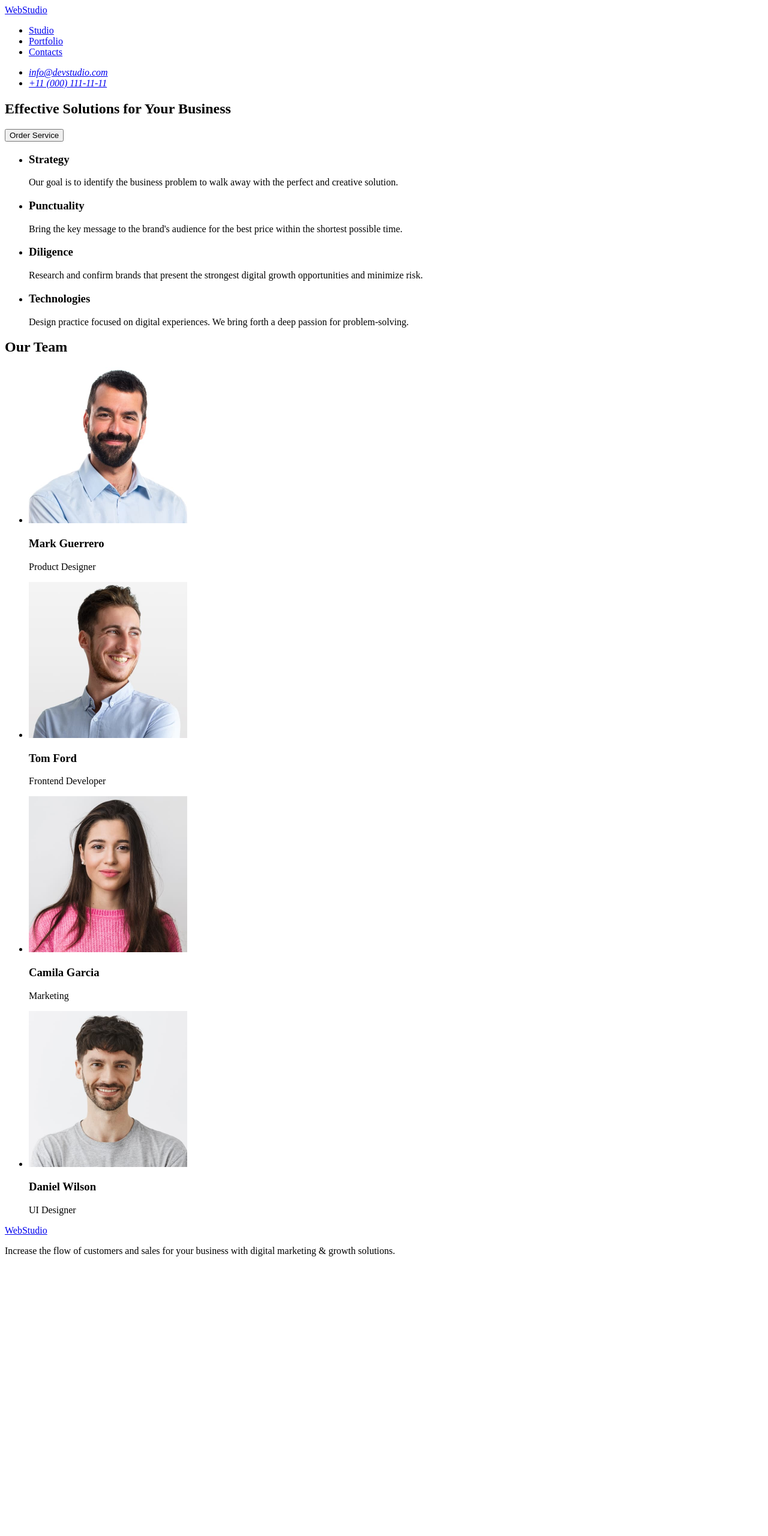
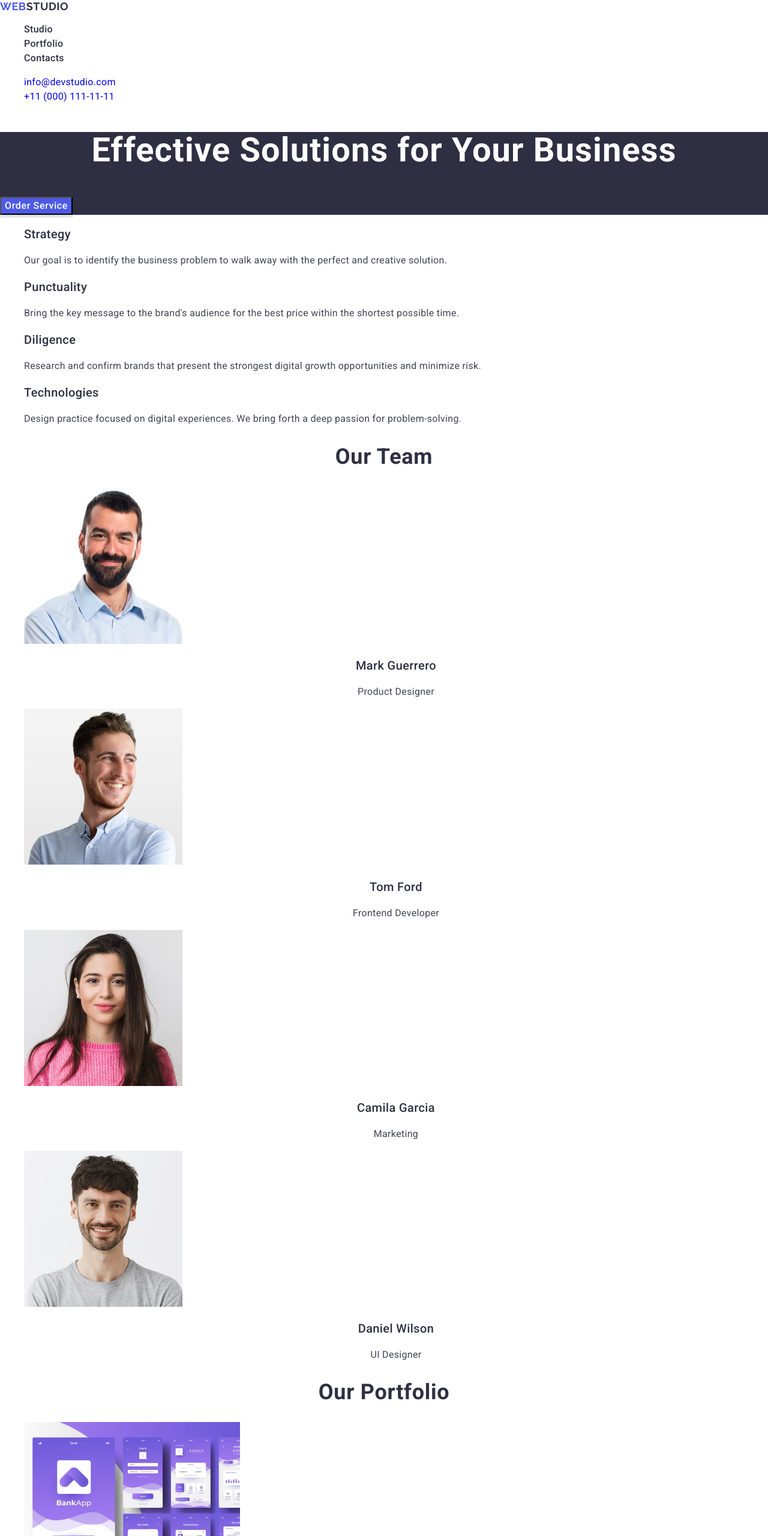
Before and after one commit to Tetiana-Polishchuk3/goit-markup-hw-02, a plain HTML site: page index.html in a window 1280 px wide. Shown: the top 2560 px of the page at 60% size. Before the commit the page ends 2110 px from the top, so only its background shows below. Drawn offline with nearby package versions, Linux system fonts and the light colour scheme.

Commit message:
add styles

```diff
--- /dev/null
+++ b/css/styles.css
@@ -0,0 +1,143 @@
+body {
+  font-family: 'Roboto', sans-serif;
+  color: #434455;
+  background-color: #ffffff;
+}
+
+ul {
+  list-style-type: none;
+}
+
+a {
+  text-decoration: none;
+}
+
+.logo {
+  font-family: 'Raleway', sans-serif;
+  font-weight: 700;
+  font-size: 18px;
+  line-height: 1.17;
+  letter-spacing: 0.03em;
+  text-transform: uppercase;
+  color: #4d5ae5;
+}
+
+.header-logo .logo-part {
+  color: #2e2f42;
+}
+
+.nav-link {
+  font-weight: 500;
+  font-size: 16px;
+  line-height: 1.5;
+  letter-spacing: 0.02em;
+  color: #2e2f42;
+}
+
+.contacts {
+  font-style: normal;
+}
+
+.contacts-link {
+  font-size: 16px;
+  line-height: 1.5;
+  letter-spacing: 0.02em;
+}
+
+.nav-link:hover,
+.nav-link:focus,
+.contacts-link:hover,
+.contacts-link:focus {
+  color: #404bbf;
+}
+
+.hero {
+  background: #2e2f42;
+}
+.hero-title {
+  font-weight: 700;
+  font-size: 56px;
+  line-height: 1.1;
+  letter-spacing: 0.02em;
+  text-align: center;
+  color: #fff;
+}
+button {
+  font-weight: 500;
+  font-size: 16px;
+  line-height: 1.5;
+  letter-spacing: 0.04em;
+  color: #fff;
+  box-shadow: 0 4px 4px 0 rgba(0, 0, 0, 0.15);
+  background: #4d5ae5;
+  cursor: pointer;
+}
+.hero-button:hover {
+  background: #404bbf;
+}
+.features-title {
+  font-weight: 500;
+  font-size: 20px;
+  line-height: 1.2;
+  letter-spacing: 0.02em;
+  color: #2e2f42;
+}
+.features-dscr {
+  font-size: 16px;
+  line-height: 1.5;
+  letter-spacing: 0.02em;
+}
+.team-title {
+  font-weight: 700;
+  font-size: 36px;
+  line-height: 1.2;
+  letter-spacing: 0.02em;
+  text-align: center;
+  color: #2e2f42;
+}
+.team-name {
+  font-weight: 500;
+  font-size: 20px;
+  line-height: 1.2;
+  letter-spacing: 0.02em;
+  text-align: center;
+  color: #2e2f42;
+}
+.team-role {
+  font-size: 16px;
+  line-height: 1.5;
+  letter-spacing: 0.02em;
+  text-align: center;
+}
+.portfolio-title {
+  font-weight: 700;
+  font-size: 36px;
+  line-height: 1.11111;
+  letter-spacing: 0.02em;
+  text-align: center;
+  color: #2e2f42;
+}
+.portfolio-project-name {
+  font-weight: 500;
+  font-size: 20px;
+  line-height: 1.2;
+  letter-spacing: 0.02em;
+  color: #2e2f42;
+}
+.portfolio-category {
+  font-size: 16px;
+  line-height: 1.5;
+  letter-spacing: 0.02em;
+}
+.footer-logo .logo-part {
+  color: #f4f4fd;
+}
+.footer-dscr {
+  font-size: 16px;
+  line-height: 1.5;
+  letter-spacing: 0.02em;
+  color: #f4f4fd;
+}
+.page-footer {
+  background: #2e2f42;
+}
--- a/index.html
+++ b/index.html
@@ -4,111 +4,219 @@
     <meta charset="UTF-8" />
     <meta name="viewport" content="width=device-width, initial-scale=1.0" />
     <title>WebStudio</title>
+    <link
+      rel="stylesheet"
+      href="https://cdnjs.cloudflare.com/ajax/libs/modern-normalize/3.0.1/modern-normalize.min.css"
+      integrity="sha512-q6WgHqiHlKyOqslT/lgBgodhd03Wp4BEqKeW6nNtlOY4quzyG3VoQKFrieaCeSnuVseNKRGpGeDU3qPmabCANg=="
+      crossorigin="anonymous"
+      referrerpolicy="no-referrer"
+    />
+    <link rel="preconnect" href="https://fonts.googleapis.com" />
+    <link rel="preconnect" href="https://fonts.gstatic.com" crossorigin />
+    <link
+      href="https://fonts.googleapis.com/css2?family=Raleway:wght@700&family=Roboto:wght@400;500;700&display=swap"
+      rel="stylesheet"
+    />
+    <link rel="stylesheet" href="./css/styles.css" />
   </head>
   <body>
-    <header>
-      <nav>
-        <a href="./index.html">WebStudio</a>
-        <ul>
-          <li><a href="#studio">Studio</a></li>
-          <li><a href="#portfolio">Portfolio</a></li>
-          <li><a href="contacts">Contacts</a></li>
+    <header class="page-header">
+      <nav class="header-nav">
+        <a class="logo header-logo" chref="./index.html"
+          >Web<span class="logo-part">Studio</span></a
+        >
+        <ul class="nav-list">
+          <li class="nav-item">
+            <a class="nav-link" href="./index.html">Studio</a>
+          </li>
+          <li class="nav-item">
+            <a class="nav-link" href="#portfolio">Portfolio</a>
+          </li>
+          <li class="nav-item">
+            <a class="nav-link" href="contacts">Contacts</a>
+          </li>
         </ul>
       </nav>
-      <address>
-        <ul>
-          <li><a href="mailto:info@devstudio.com">info@devstudio.com</a></li>
-          <li><a href="tel:+110001111111">+11 (000) 111-11-11</a></li>
+      <address class="contacts">
+        <ul class="contacts-list">
+          <li class="contacts-item">
+            <a class="contacts-link" href="mailto:info@devstudio.com"
+              >info@devstudio.com</a
+            >
+          </li>
+          <li class="contacts-item">
+            <a class="contacts-link" href="tel:+110001111111"
+              >+11 (000) 111-11-11</a
+            >
+          </li>
         </ul>
       </address>
     </header>
-    <main>
-      <section>
-        <h1>Effective Solutions for Your Business</h1>
-        <button type="button">Order Service</button>
+    <main class="main-content">
+      <section class="hero">
+        <h1 class="hero-title">Effective Solutions for Your Business</h1>
+        <button class="hero-button" type="button">Order Service</button>
       </section>
-      <section>
+      <section class="advantages">
         <h2 hidden>Advantages</h2>
-        <ul>
-          <li>
-            <h3>Strategy</h3>
-            <p>
+        <ul class="features-list">
+          <li class="features-item">
+            <h3 class="features-title">Strategy</h3>
+            <p class="features-dscr">
               Our goal is to identify the business problem to walk away with the
               perfect and creative solution.
             </p>
           </li>
-          <li>
-            <h3>Punctuality</h3>
-            <p>
+          <li class="features-item">
+            <h3 class="features-title">Punctuality</h3>
+            <p class="features-dscr">
               Bring the key message to the brand's audience for the best price
               within the shortest possible time.
             </p>
           </li>
-          <li>
-            <h3>Diligence</h3>
-            <p>
+          <li class="features-item">
+            <h3 class="features-title">Diligence</h3>
+            <p class="features-dscr">
               Research and confirm brands that present the strongest digital
               growth opportunities and minimize risk.
             </p>
           </li>
-          <li>
-            <h3>Technologies</h3>
-            <p>
+          <li class="features-item">
+            <h3 class="features-title">Technologies</h3>
+            <p class="features-dscr">
               Design practice focused on digital experiences. We bring forth a
               deep passion for problem-solving.
             </p>
           </li>
         </ul>
       </section>
-      <section>
-        <h2>Our Team</h2>
-        <ul>
-          <li>
+      <section class="team">
+        <h2 class="team-title">Our Team</h2>
+        <ul class="team-list">
+          <li class="team-item">
             <img
+              class="team-photo"
               src="./images/img-1.jpg"
               alt="MarkGuerrero"
               width="264"
               height="260"
             />
-            <h3>Mark Guerrero</h3>
-            <p>Product Designer</p>
+            <h3 class="team-name">Mark Guerrero</h3>
+            <p class="team-role">Product Designer</p>
           </li>
-          <li>
+          <li class="team-item">
             <img
+              class="team-photo"
               src="./images/img-2.jpg"
               alt="TomFord"
               width="264"
               height="260"
             />
-            <h3>Tom Ford</h3>
-            <p>Frontend Developer</p>
+            <h3 class="team-name">Tom Ford</h3>
+            <p class="team-role">Frontend Developer</p>
           </li>
-          <li>
+          <li class="team-item">
             <img
+              class="team-photo"
               src="./images/img-3.jpg"
               alt="CamilaGarcia"
               width="264"
               height="260"
             />
-            <h3>Camila Garcia</h3>
-            <p>Marketing</p>
+            <h3 class="team-name">Camila Garcia</h3>
+            <p class="team-role">Marketing</p>
           </li>
-          <li>
+          <li class="team-item">
             <img
+              class="team-photo"
               src="./images/img-4.jpg"
               alt="DanielWilson"
               width="264"
               height="260"
             />
-            <h3>Daniel Wilson</h3>
-            <p>UI Designer</p>
+            <h3 class="team-name">Daniel Wilson</h3>
+            <p class="team-role">UI Designer</p>
+          </li>
+        </ul>
+      </section>
+      <section class="portfolio">
+        <h2 class="portfolio-title">Our Portfolio</h2>
+        <ul class="portfolio-list">
+          <li class="portfolio-item">
+            <img
+              class="portfolio-image"
+              src="./images/banking-app.jpg"
+              alt="BankingApp"
+              width="360"
+              height="300"
+            />
+            <h3 class="portfolio-project-name">Banking App</h3>
+            <p class="portfolio-category">App</p>
+          </li>
+          <li class="portfolio-item">
+            <img
+              class="portfolio-image"
+              src="./images/cashless-payment.jpg"
+              alt="CashlessPayment"
+              width="360"
+              height="300"
+            />
+            <h3 class="portfolio-project-name">Cashless Payment</h3>
+            <p class="portfolio-category">Marketing</p>
+          </li>
+          <li class="portfolio-item">
+            <img
+              class="portfolio-image"
+              src="./images/meditation-app.jpg"
+              alt="MeditationApp"
+              width="360"
+              height="300"
+            />
+            <h3 class="portfolio-project-name">Meditation App</h3>
+
+            <p class="portfolio-category">App</p>
+          </li>
+          <li class="portfolio-item">
+            <img
+              class="portfolio-image"
+              src="./images/taxi-service.jpg"
+              alt="TaxiService"
+              width="360"
+              height="300"
+            />
+            <h3 class="portfolio-project-name">Taxi Service</h3>
+            <p class="portfolio-category">Marketing</p>
+          </li>
+          <li class="portfolio-item">
+            <img
+              class="portfolio-image"
+              src="./images/screen-illustrations.jpg"
+              alt="ScreenIllustrations"
+              width="360"
+              height="300"
+            />
+            <h3 class="portfolio-project-name">Screen Illustrations</h3>
+            <p class="portfolio-category">Design</p>
+          </li>
+          <li class="portfolio-item">
+            <img
+              class="portfolio-image"
+              src="./images/online-courses.jpg"
+              alt="OnlineCourses"
+              width="360"
+              height="300"
+            />
+            <h3 class="portfolio-project-name">Online Courses</h3>
+            <p class="portfolio-category">Marketing</p>
           </li>
         </ul>
       </section>
     </main>
-    <footer>
-      <a href="./index.html">WebStudio</a>
-      <p>
+    <footer class="page-footer">
+      <a class="logo footer-logo" href="./index.html"
+        >Web<span class="logo-part">Studio</span></a
+      >
+      <p class="footer-dscr">
         Increase the flow of customers and sales for your business with digital
         marketing & growth solutions.
       </p>
```
Also changed, not shown: images/banking-app.jpg (added), images/cashless-payment.jpg (added), images/meditation-app.jpg (added), images/online-courses.jpg (added), images/screen-illustrations.jpg (added), images/taxi-service.jpg (added).
